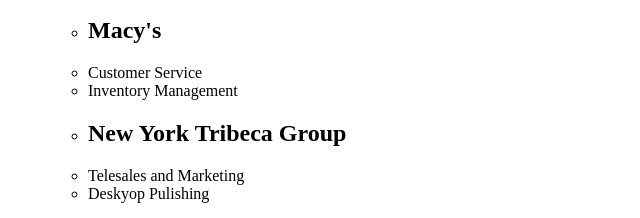
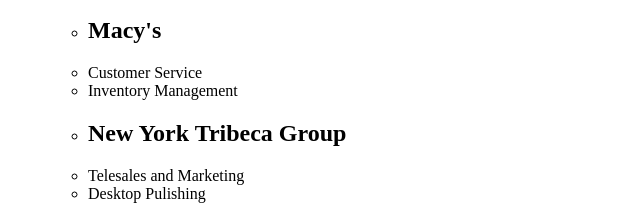
Before and after one commit to TVHM/Assignment1, a plain HTML site: page index.html in a window 1280 px wide. Shown: the part 764-982 px from the top of the page, 0-640 px from the left. Drawn offline with Linux system fonts and the light colour scheme.

Commit message:
Update index.html

```diff
--- a/index.html
+++ b/index.html
@@ -27,7 +27,7 @@
          <ul>
           <li><h2>Macy's</h2>
           </li><li>Customer Service</li><li>Inventory Management</li>
-          <li><h2>New York Tribeca Group</h2></li><li>Telesales and Marketing</li><li>Deskyop Pulishing</li></ul>
+          <li><h2>New York Tribeca Group</h2></li><li>Telesales and Marketing</li><li>Desktop Pulishing</li></ul>
          <br>
          <img src="assets/img/Unknown.png" />
                 <footer>
```
